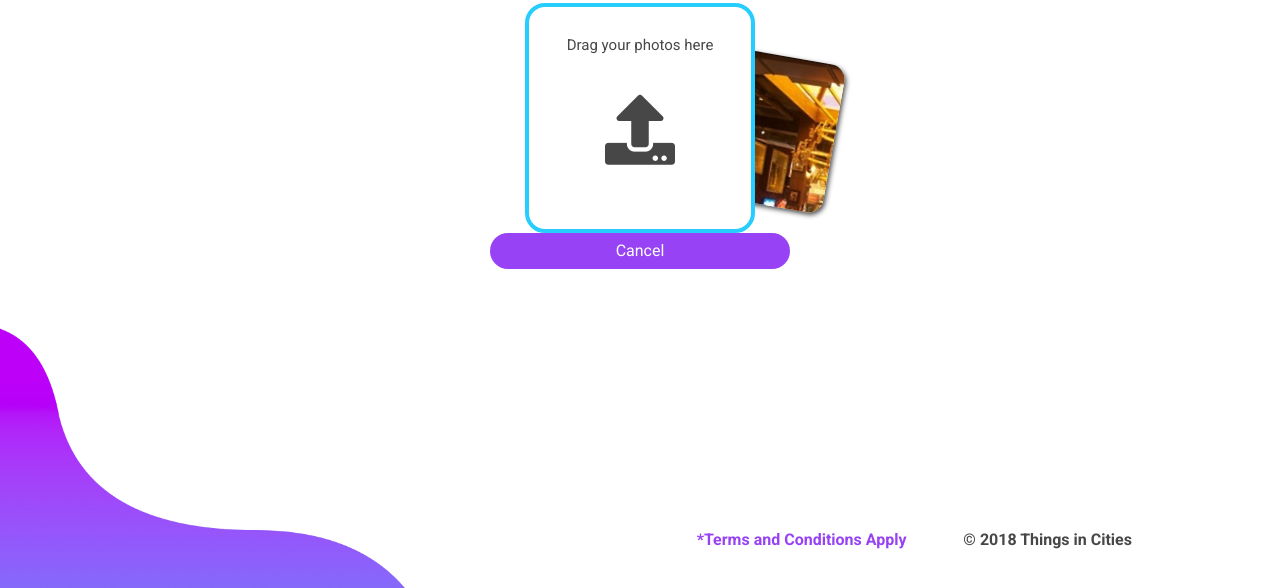
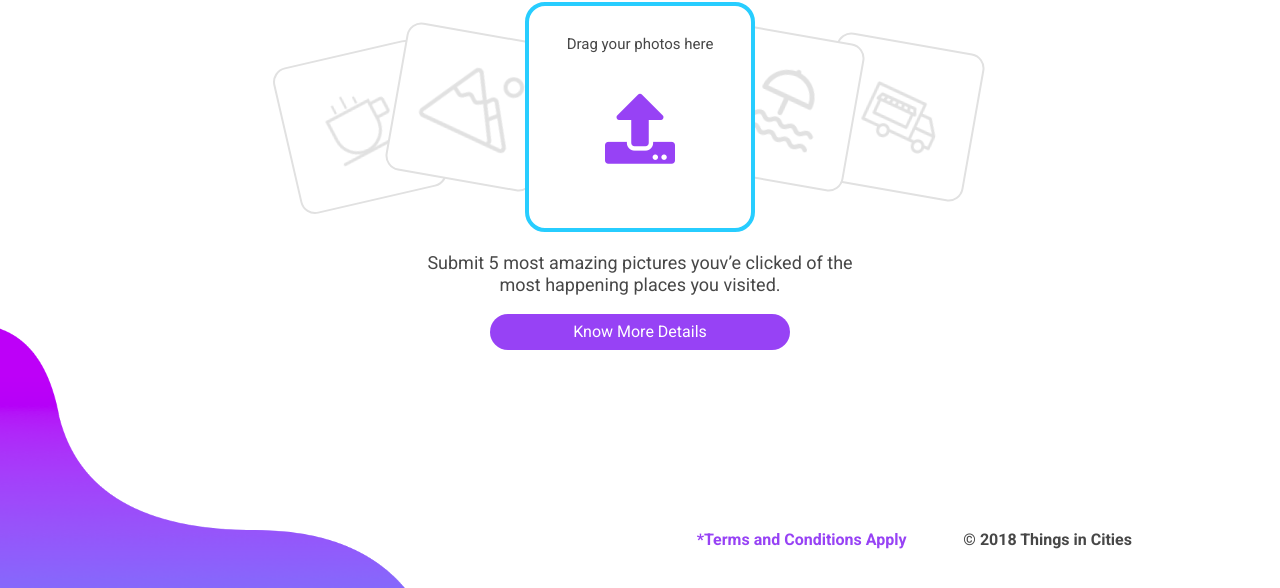
Before and after one commit to singhsterabhi/ticcomppage, a plain HTML site: page 2.html in a window 1280 px wide. Shown: the part 212-800 px from the top of the page. Drawn offline with nearby package versions, Linux system fonts and the light colour scheme.

Commit message:
page 2 complete

```diff
--- a/2.html
+++ b/2.html
@@ -29,14 +29,21 @@
         <div class="main">
             <h1>Upload and Win!</h1>
             <div class="display">
-                <div class="sideimage"></div>
+                <div class="one"></div>
+                <div class="two"></div>
+                <div class="three"></div>
+                <div class="four"></div>
                 <div class="progress">
-                    <h6>Drag your photos here</h6><br>
-                    <p><i class="fas fa-upload"></i></p>
+                    <h6>Drag your photos here</h6>
+                    <br>
+                    <p>
+                        <i class="fas fa-upload"></i>
+                    </p>
                 </div>
             </div>
+            <h2>Submit 5 most amazing pictures youv’e clicked of the most happening places you visited.</h2>
             <div class="cancel">
-                <button class="btn">Cancel</button>
+                <button class="btn">Know More Details</button>
             </div>
         </div>
         <div class="footer row">
--- a/css/2.css
+++ b/css/2.css
@@ -1,18 +1,20 @@
-
 .main {
     min-height: 80vh;
     display: flex;
     flex-direction: column;
     justify-content: center;
     align-items: center;
+    padding-top: 30px;
 }
 
 .main>h1 {
     font-weight: 900;
+    padding: 20px;
 }
 
 .display {
     position: relative;
+    padding: 20px;
 }
 
 .progress {
@@ -39,18 +41,71 @@
 
 .progress p{
     font-size: 70px;
+    color: #9742F5;
 }
 
-.sideimage {
+.one {
     height: 150px;
     width: 150px;
-    background-image: url("../images/display.jpg");
+    background-image: url("../images/Cafe_icon.png");
+    background-position: center;
+    background-repeat: no-repeat;
     border-radius: 15px;
+    border: 2px solid #E1E1E1;
     position: absolute;
     top: 0%;
-    transform: translateX(160px) translateY(50px) rotate(10deg);
+    transform: translateX(-240px) translateY(70px)  rotate(-13deg);
     z-index: -1;
-    box-shadow: #474747 2px 2px 5px;
+}
+
+.two {
+    height: 150px;
+    width: 150px;
+    background: #ffffff;
+    background-image: url("../images/Hiking_icon.png");
+    background-position: center;
+    background-repeat: no-repeat;
+    border-radius: 15px;
+    border: 2px solid #E1E1E1;
+    position: absolute;
+    top: 0%;
+    transform: translateX(-130px) translateY(50px)  rotate(10deg);
+    z-index: -1;
+}
+
+.three {
+    height: 150px;
+    width: 150px;
+    background: #ffffff;
+    background-image: url("../images/Beach_icon.png");
+    background-position: center;
+    background-repeat: no-repeat;
+    border-radius: 15px;
+    border: 2px solid #E1E1E1;
+    position: absolute;
+    top: 0%;
+    transform: translateX(180px) translateY(50px) rotate(10deg);
+    z-index: -1;
+}
+
+.four {
+    height: 150px;
+    width: 150px;
+    background-image: url("../images/Foodtruck_icon.png");
+    background-position: center;
+    background-repeat: no-repeat;
+    border-radius: 15px;
+    border: 2px solid #E1E1E1;
+    position: absolute;
+    top: 0%;
+    transform: translateX(300px) translateY(60px) rotate(10deg);
+    z-index: -2;
+}
+
+h2{
+    text-align: center;
+    width: 450px;
+    font-size: 18px;
 }
 
 button {
@@ -68,6 +123,7 @@ button:hover {
 }
 
 .cancel {
+    padding: 10px;
     display: flex;
     justify-content: center;
     align-items: center;
```
Also changed, not shown: images/Beach_icon.png (added), images/Cafe_icon.png (added), images/Foodtruck_icon.png (added), images/Hiking_icon.png (added).
